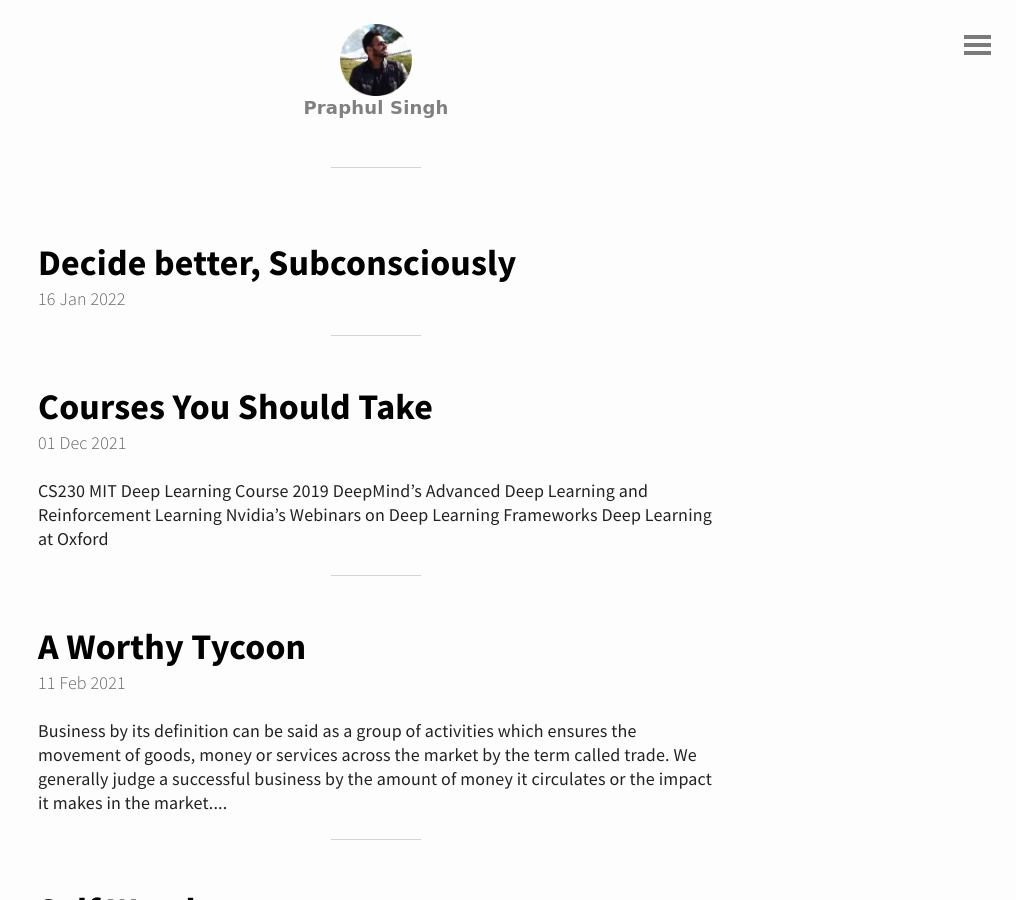
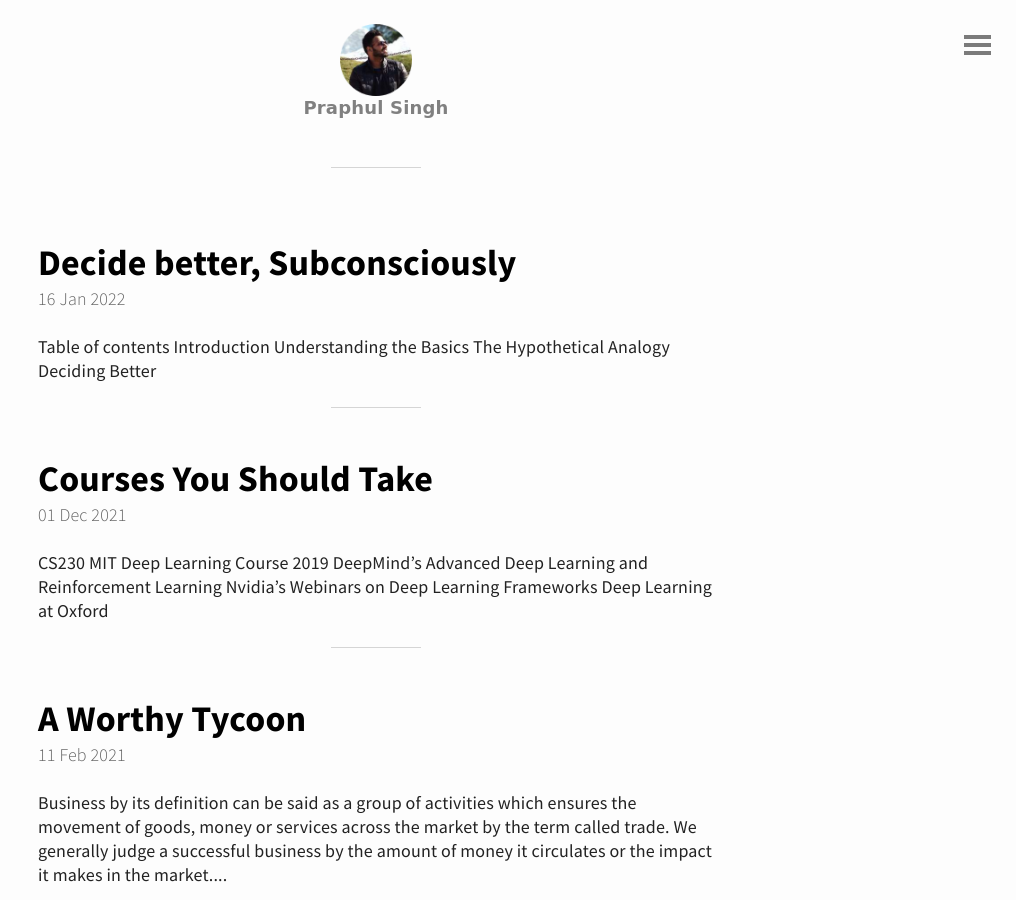
Before and after one commit to spraphul/blog, a Jekyll site: the page built from index.html, in a window 1280 px wide and 900 px high. Shown: the whole window, without its empty margins (264-1280 px from the left). Built offline with Jekyll 4.4.1, drawn with Linux system fonts in a browser that asks for light colours; the list of posts is cut into pages by our own code.

Commit message:
Update 2022-01-16-subcons.md

```diff
--- a/_posts/2022-01-16-subcons.md
+++ b/_posts/2022-01-16-subcons.md
@@ -2,4 +2,10 @@
 title : Decide better, Subconsciously
 ---
 
+# Table of contents
+1. [Introduction](#introduction)
+2. [Understanding the Basics](#paragraph1)
+3. [The Hypothetical Analogy](#paragraph2)
+4. [Deciding Better](#paragraph3)
+
 ![img1](https://miro.medium.com/max/461/1*ddiepljhx4X59Z4BzMjW4A.jpeg)
```
